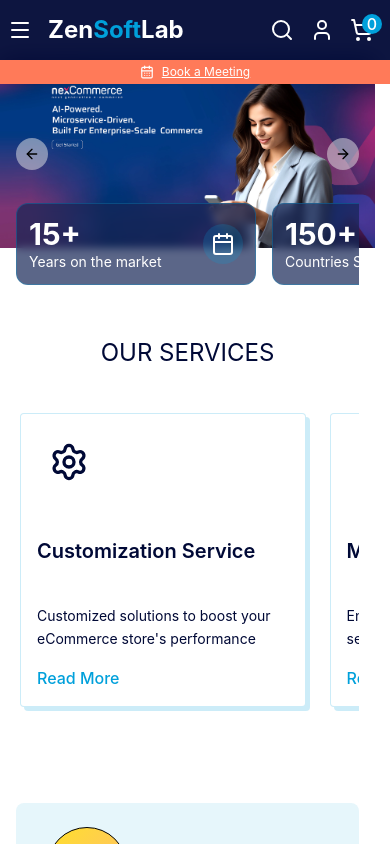
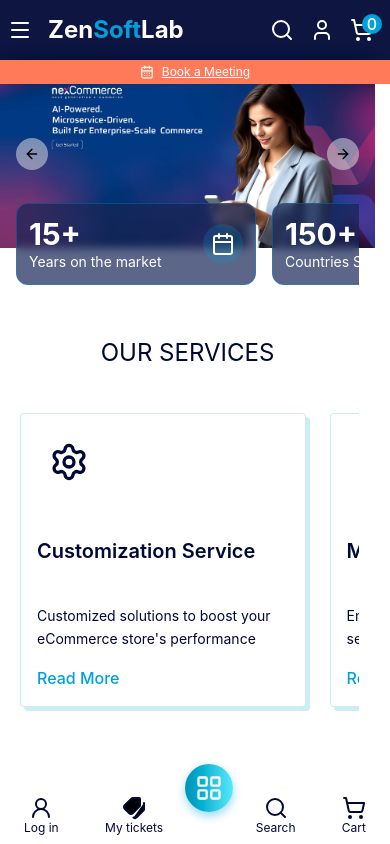
Before and after one commit to forhadreza43/zensoftlab-intern-task, a React (Vite) app: page / in a window 390 px wide. Shown: the top 844 px of the page. Built offline with nearby package versions, Linux system fonts and the light colour scheme.

Commit message:
fixes some issue in phone navigation menu

```diff
--- a/src/components/BottomFooter.tsx
+++ b/src/components/BottomFooter.tsx
@@ -10,18 +10,6 @@ const Footer = () => {
 
    return (
       <footer className="relative w-full overflow-hidden bg-primary">
-         {/* Radial glow background */}
-         {/* <div
-            className="absolute inset-0"
-            style={{
-               background: `
-            radial-gradient(ellipse 80% 50% at 50% 100%,
-              hsl(210, 100%, 25%) 0%,
-              hsl(220, 70%, 15%) 40%,
-              hsl(220, 70%, 12%) 100%)
-          `,
-            }}
-         /> */}
          <div className="w-full opacity-45 flex z-10 justify-center absolute top-1/2 left-1/2 -translate-x-1/2 -translate-y-10 pointer-events-none">
             <div
                className="w-[95vw] h-[95vw] rounded-full bg-radial
@@ -43,7 +31,7 @@ const Footer = () => {
             </div>
 
             {/* Logo Section */}
-            <div className="flex flex-col items-center  opacity-100 pb-8 md:pb-12 pt-8">
+            <div className="flex flex-col items-center  opacity-100 pb-22 md:pb-12 pt-8">
                <a href="/" className="flex items-center gap-2 opacity-100">
                   <span className="text-xl font-bold">
                      <span className="text-primary-foreground">Zen</span>
--- a/src/components/PhoneNavigationMenu.tsx
+++ b/src/components/PhoneNavigationMenu.tsx
@@ -8,8 +8,8 @@ import {
 
 export default function PhoneNavigationMenu() {
    return (
-      <div className="bg-primary-foreground md:hidden">
-         <div className="px-10 py-2 relative">
+      <div className="bg-primary-foreground md:hidden  fixed bottom-0 left-0 w-full z-30">
+         <div className="px-6 py-2 relative">
             <ul className="flex items-center justify-between text-xs text-primary">
                <li className="flex flex-col items-center">
                   <span>
--- a/src/pages/index.tsx
+++ b/src/pages/index.tsx
@@ -31,8 +31,8 @@ const Index = () => {
             {/* <ContactSection /> */}
             {/* <AboutSection /> */}
             {/* <FAQSection /> */}
+         <Footer />
          </main>
-         <Footer />
          <BookMeetingButton />
       </div>
    );
```
